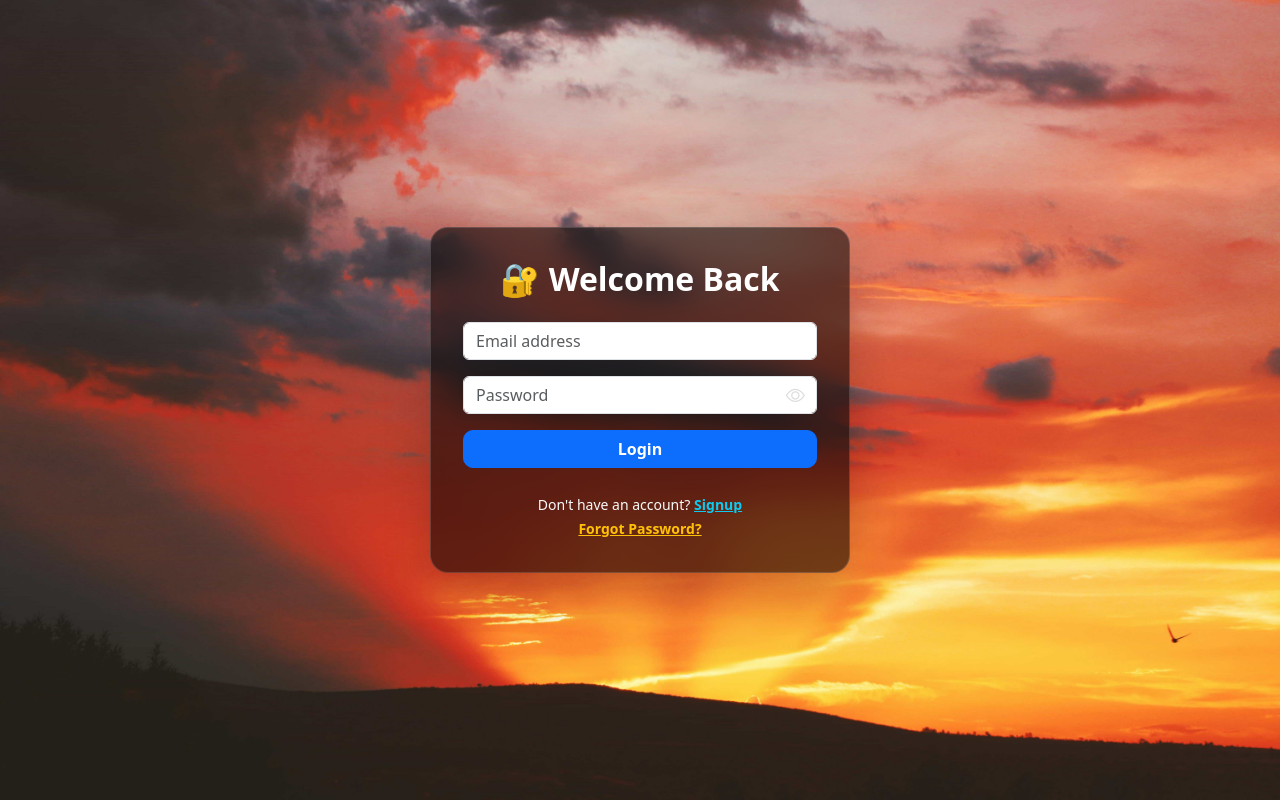
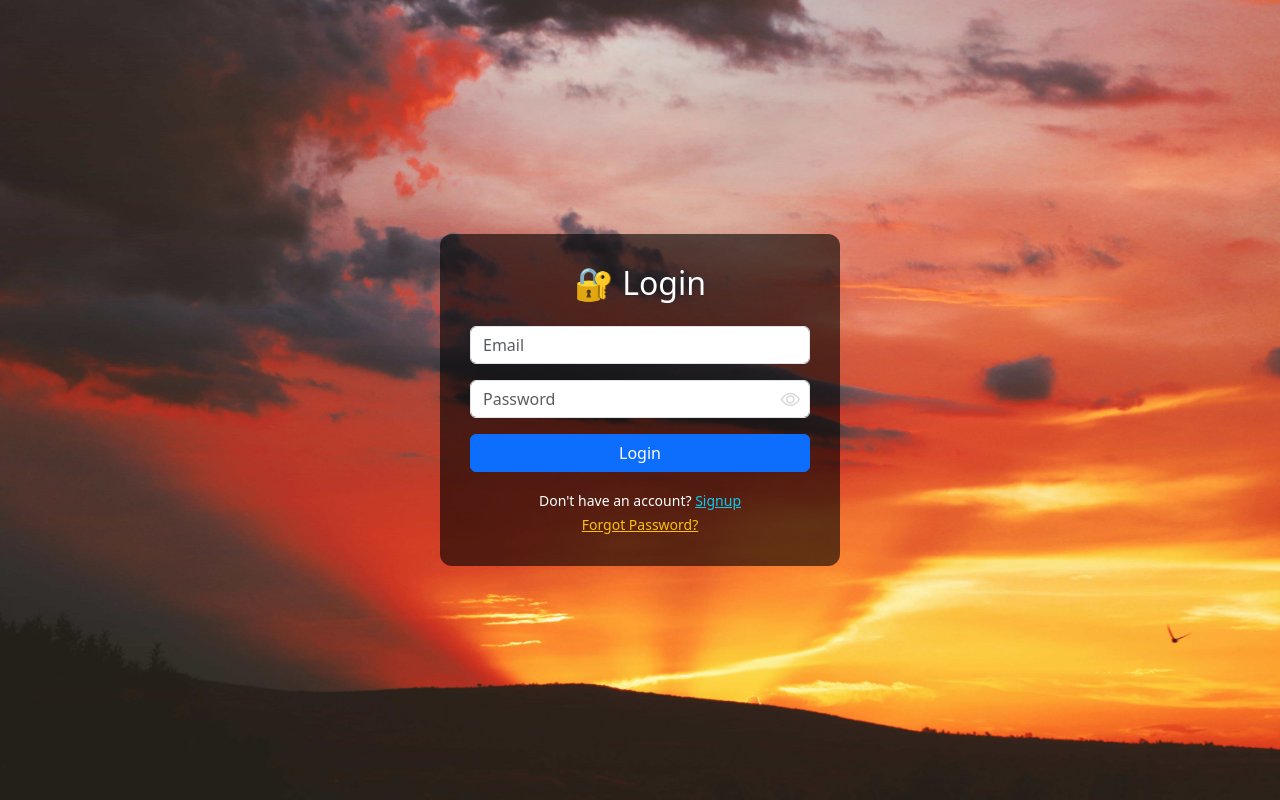
Before and after one commit to Prashanth2025/ThoughtPal, a React (Vite) app in the folder client/: page /login in a window 1280 px wide. Built offline with nearby package versions, Linux system fonts and the light colour scheme; no server answers.

Commit message:
ui update 2

```diff
--- a/client/src/pages/Login.jsx
+++ b/client/src/pages/Login.jsx
@@ -3,7 +3,6 @@ import { toast } from "react-hot-toast";
 import axios from "axios";
 import { Link, useNavigate } from "react-router-dom";
 import bgImage from "../assets/login.jpg";
-import "bootstrap-icons/font/bootstrap-icons.css";
 
 const API_URL = import.meta.env.VITE_BACKEND_URL;
 
@@ -48,28 +47,23 @@ const Login = () => {
         backgroundImage: `url(${bgImage})`,
         backgroundSize: "cover",
         backgroundPosition: "center",
-        minHeight: "100vh",
+        height: "100vh",
         display: "flex",
         justifyContent: "center",
         alignItems: "center",
-        padding: "20px",
       }}
     >
-      {/* Premium Glass Card */}
       <div
-        className="shadow-lg"
         style={{
-          backdropFilter: "blur(14px)",
-          background: "rgba(0,0,0,0.55)",
-          borderRadius: "18px",
-          maxWidth: "420px",
+          background: "rgba(0,0,0,0.6)",
+          padding: "30px",
+          borderRadius: "12px",
+          maxWidth: "400px",
           width: "100%",
-          padding: "32px",
           color: "white",
-          border: "1px solid rgba(255,255,255,0.15)",
         }}
       >
-        <h2 className="text-center mb-4 fw-bold">🔐 Welcome Back</h2>
+        <h2 className="text-center mb-4">🔐 Login</h2>
 
         <form onSubmit={handleSubmit}>
           <div className="mb-3">
@@ -77,7 +71,7 @@ const Login = () => {
               type="email"
               name="email"
               className="form-control"
-              placeholder="Email address"
+              placeholder="Email"
               value={loginDetails.email}
               onChange={handleChange}
               disabled={loading}
@@ -99,36 +93,35 @@ const Login = () => {
               onClick={() => setShowPassword(!showPassword)}
               style={{
                 position: "absolute",
-                right: "12px",
+                right: "10px",
                 top: "50%",
                 transform: "translateY(-50%)",
                 cursor: "pointer",
                 fontSize: "1.2rem",
-                color: "#ddd",
+                color: "lightgray",
               }}
             ></i>
           </div>
 
           <button
             type="submit"
-            className="btn btn-primary w-100 d-flex align-items-center justify-content-center fw-semibold"
+            className="btn btn-primary w-100 d-flex align-items-center justify-content-center"
             disabled={loading}
-            style={{ borderRadius: "10px" }}
           >
             {loading ? <span className="rotate-loader"></span> : "Login"}
           </button>
         </form>
 
-        <div className="text-center mt-4">
-          <small className="text-light">
-            Don&apos;t have an account?{" "}
-            <Link to="/signup" className="text-info fw-semibold">
+        <div className="text-center mt-3">
+          <small>
+            Don't have an account?{" "}
+            <Link to="/signup" className="text-info">
               Signup
             </Link>
           </small>
           <br />
           <small>
-            <Link to="/forgetPassword" className="text-warning fw-semibold">
+            <Link to="/forgetPassword" className="text-warning">
               Forgot Password?
             </Link>
           </small>
--- a/client/src/pages/Navbar.jsx
+++ b/client/src/pages/Navbar.jsx
@@ -5,9 +5,12 @@ import toast from "react-hot-toast";
 import "bootstrap-icons/font/bootstrap-icons.css";
 
 const Navbar = () => {
-  const { setUser } = useUser();
+  const { user, setUser } = useUser(); // ✅ get user also
   const navigate = useNavigate();
   const [isOpen, setIsOpen] = useState(false);
+
+  // ✅ IMPORTANT: hide navbar if not logged in
+  if (!user) return null;
 
   const handleLogout = () => {
     localStorage.removeItem("token");
@@ -21,7 +24,7 @@ const Navbar = () => {
   return (
     <nav className="navbar navbar-expand-lg navbar-dark bg-dark shadow-sm sticky-top">
       <div className="container">
-        {/* ✅ Brand */}
+        {/* Brand */}
         <Link
           className="navbar-brand fw-bold d-flex align-items-center gap-2"
           to="/dashboard"
@@ -31,7 +34,7 @@ const Navbar = () => {
           ThoughtPal
         </Link>
 
-        {/* ✅ Hamburger */}
+        {/* Hamburger */}
         <button
           className="navbar-toggler"
           type="button"
@@ -43,7 +46,7 @@ const Navbar = () => {
           <span className="navbar-toggler-icon"></span>
         </button>
 
-        {/* ✅ Collapsible menu */}
+        {/* Menu */}
         <div
           id="navbarContent"
           className={`collapse navbar-collapse ${isOpen ? "show" : ""}`}
@@ -74,7 +77,6 @@ const Navbar = () => {
               </Link>
             </li>
 
-            {/* ✅ Logout */}
             <li className="nav-item mt-2 mt-lg-0 ms-lg-3">
               <button
                 className="btn btn-outline-light btn-sm w-100 w-lg-auto"
--- a/client/src/pages/Signup.jsx
+++ b/client/src/pages/Signup.jsx
@@ -2,7 +2,6 @@ import axios from "axios";
 import React, { useState } from "react";
 import toast from "react-hot-toast";
 import { Link, useNavigate } from "react-router-dom";
-import "bootstrap-icons/font/bootstrap-icons.css"; // ✅ IMPORTANT
 import bgImage from "../assets/signup.jpg";
 
 const API_URL = import.meta.env.VITE_BACKEND_URL;
@@ -26,12 +25,9 @@ const Signup = () => {
     e.preventDefault();
     const { name, email, password } = signupDetails;
 
-    if (!name.trim()) return toast.error("Name field is mandatory");
-    if (!email.trim()) return toast.error("Email field is mandatory");
-    if (!password.trim()) return toast.error("Password field is mandatory");
-
-    // ✅ simple email check
-    if (!email.includes("@")) return toast.error("Enter valid email");
+    if (!name) return toast.error("Name field is mandatory");
+    if (!email) return toast.error("Email field is mandatory");
+    if (!password) return toast.error("Password field is mandatory");
 
     try {
       setLoading(true);
@@ -56,28 +52,25 @@ const Signup = () => {
         backgroundImage: `url(${bgImage})`,
         backgroundSize: "cover",
         backgroundPosition: "center",
-        minHeight: "100vh",
+        height: "100vh",
         display: "flex",
         justifyContent: "center",
         alignItems: "center",
-        padding: "20px",
       }}
     >
       <div
         style={{
-          background: "rgba(0,0,0,0.65)",
+          background: "rgba(0,0,0,0.6)",
           padding: "30px",
           borderRadius: "12px",
           maxWidth: "400px",
           width: "100%",
           color: "white",
-          backdropFilter: "blur(6px)",
         }}
       >
         <h2 className="text-center mb-4">📝 Signup</h2>
 
         <form onSubmit={handleSubmit}>
-          {/* Name */}
           <div className="mb-3">
             <input
               type="text"
@@ -90,7 +83,6 @@ const Signup = () => {
             />
           </div>
 
-          {/* Email */}
           <div className="mb-3">
             <input
               type="email"
@@ -103,7 +95,6 @@ const Signup = () => {
             />
           </div>
 
-          {/* Password */}
           <div className="mb-3 position-relative">
             <input
               type={showPassword ? "text" : "password"}
@@ -111,32 +102,30 @@ const Signup = () => {
               value={signupDetails.password}
               placeholder="Password"
               onChange={handleChange}
-              className="form-control pe-5"
+              className="form-control"
               disabled={loading}
             />
-
             <i
               className={`bi ${showPassword ? "bi-eye-slash" : "bi-eye"}`}
               onClick={() => !loading && setShowPassword(!showPassword)}
               style={{
                 position: "absolute",
-                right: "12px",
+                right: "10px",
                 top: "50%",
                 transform: "translateY(-50%)",
-                cursor: loading ? "not-allowed" : "pointer",
+                cursor: "pointer",
                 fontSize: "1.2rem",
-                color: "#ccc",
+                color: "lightgray",
               }}
             ></i>
           </div>
 
-          {/* Button */}
           <button
             type="submit"
-            className="btn btn-success w-100"
+            className="btn btn-success w-100 d-flex align-items-center justify-content-center"
             disabled={loading}
           >
-            {loading ? "Please wait..." : "Signup"}
+            {loading ? <span className="rotate-loader"></span> : "Signup"}
           </button>
         </form>
 
```
Also changed, not shown: client/src/pages/Dashboard.jsx (+25 -54 lines).
